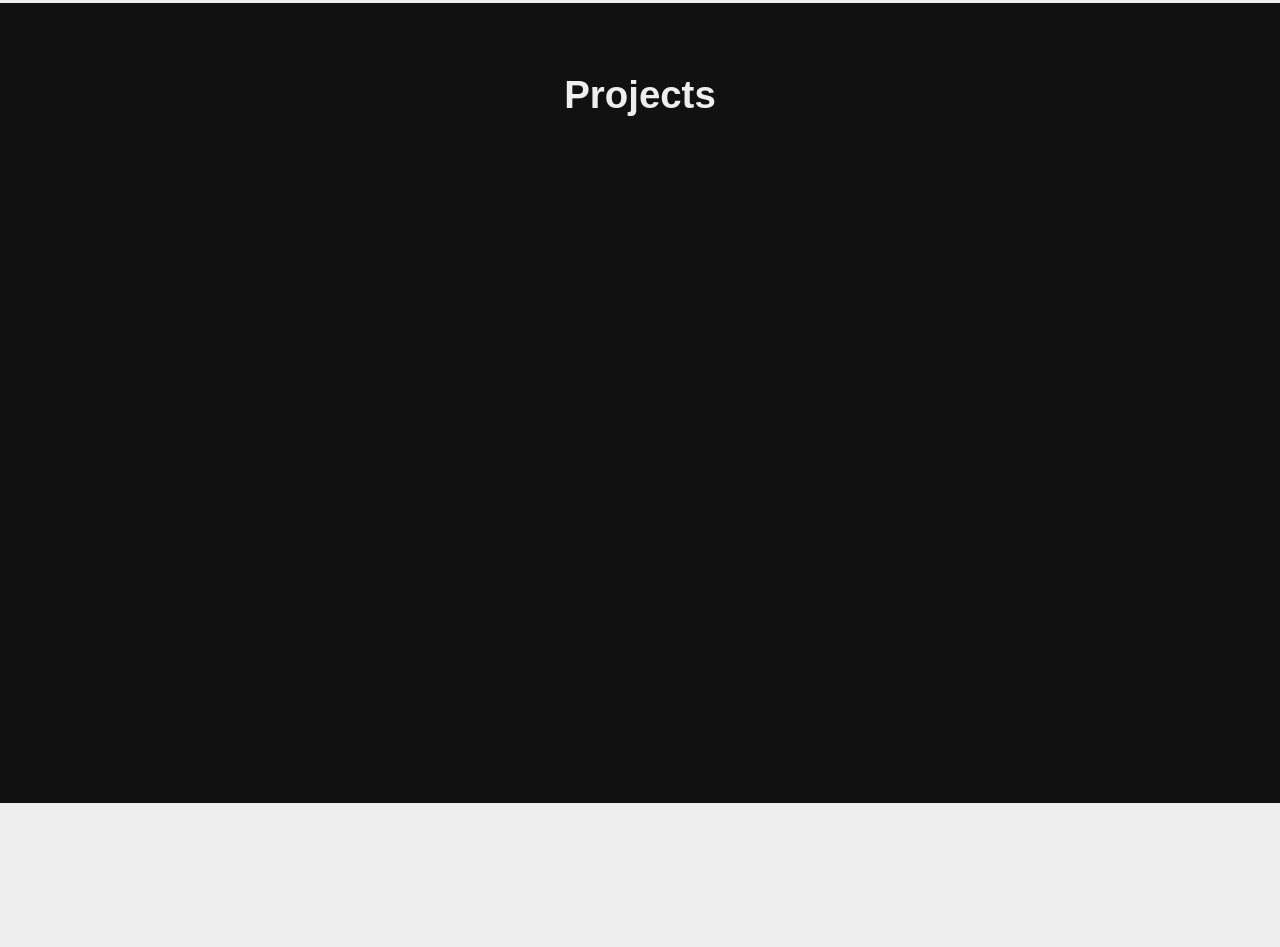
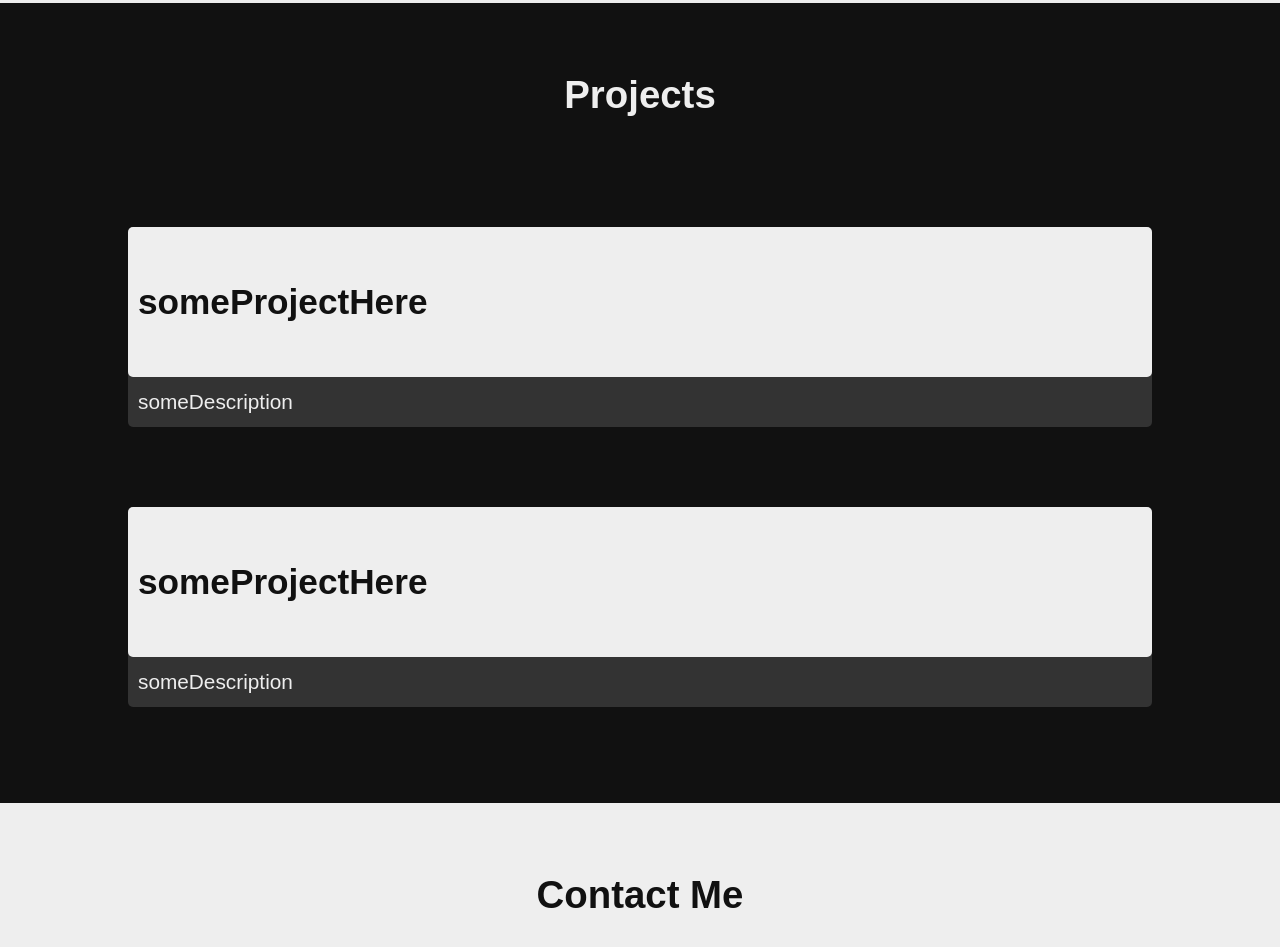
Before and after one commit to eiaryuel/portfolio-website, a plain HTML site: page index.html in a window 1280 px wide. Shown: the part 797-1744 px from the top of the page. Before the commit the page ends 1600 px from the top, so only its background shows below. Drawn offline with Linux system fonts and the light colour scheme.

Commit message:
Add Project Section

```diff
--- a/index.html
+++ b/index.html
@@ -23,7 +23,7 @@
         <ul>
           <li><a href="#about">About</a></li>
           <li><a href="#projects">Projects</a></li>
-          <li><a href="#">Contact</a></li>
+          <li><a href="#contact">Contact</a></li>
         </ul>
       </div>
     </div>
@@ -40,6 +40,24 @@
 
     <div class="projects" id="projects">
       <h1 class="tittle">Projects</h1>
+      <div class="project-tile">
+        <a href="#"
+          ><div class="project">
+            <h1>someProjectHere</h1>
+            <p>someDescription</p>
+          </div>
+        </a>
+        <a href="#"
+          ><div class="project">
+            <h1>someProjectHere</h1>
+            <p>someDescription</p>
+          </div>
+        </a>
+      </div>
+    </div>
+
+    <div class="contact" id="contact">
+      <h1 class="tittle">Contact Me</h1>
     </div>
 
     <script src="script.js"></script>
--- a/style.css
+++ b/style.css
@@ -101,14 +101,67 @@ body {
 }
 
 .projects {
+  width: 100%;
   min-height: 100vh;
   background-color: #111111;
   color: #eeeeee;
 }
 
-.projects .tittle {
-  width: 100%;
+.tittle {
   text-align: center;
   padding: 70px 0 20px;
   font-size: 2.4rem;
 }
+
+.contact {
+  width: 100%;
+  min-height: 100vh;
+}
+
+.project-tile {
+  height: 80vh;
+  width: 80%;
+  margin: 10px auto;
+  display: flex;
+  flex-direction: column;
+  justify-content: space-evenly;
+}
+
+.project-tile a {
+  text-decoration: none;
+}
+
+.project {
+  width: 100%;
+  height: 200px;
+  background-color: #333333;
+  border-radius: 5px;
+  transition: 0.5s transform;
+}
+
+.project:hover {
+  transform: scale(1.01);
+}
+
+.project h1 {
+  width: 100%;
+  height: 150px;
+  color: #111111;
+  background-color: #eeeeee;
+  border-radius: 5px;
+  display: flex;
+  align-items: center;
+  padding: 10px;
+  font-size: 2.2rem;
+}
+
+.project p {
+  width: 100%;
+  height: 50px;
+  display: flex;
+  align-items: center;
+  padding: 10px;
+  font-weight: 500;
+  font-size: 1.3rem;
+  color: #eeeeee;
+}
```
